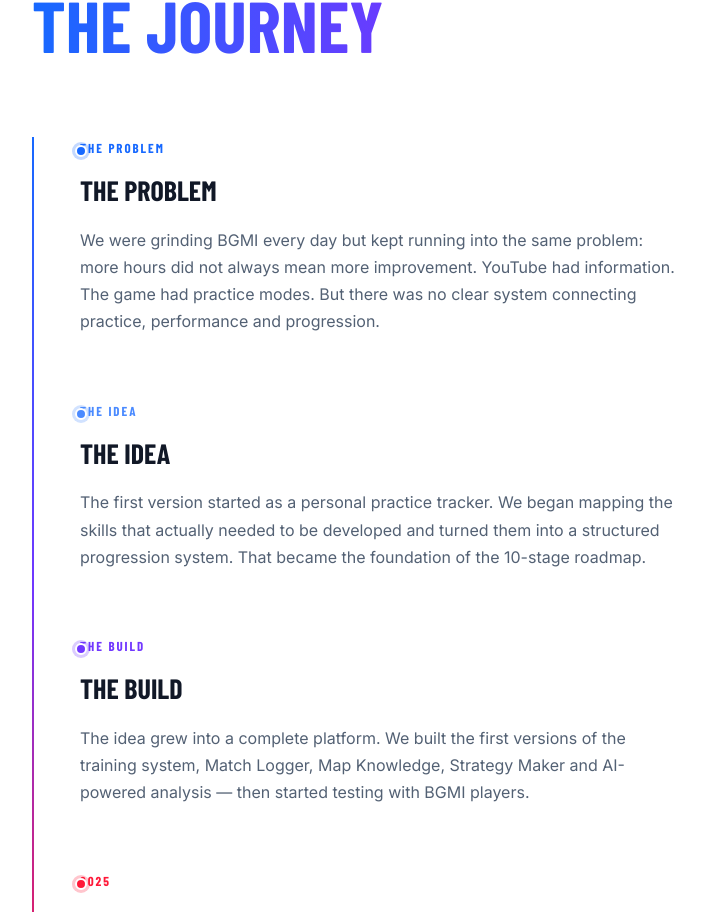
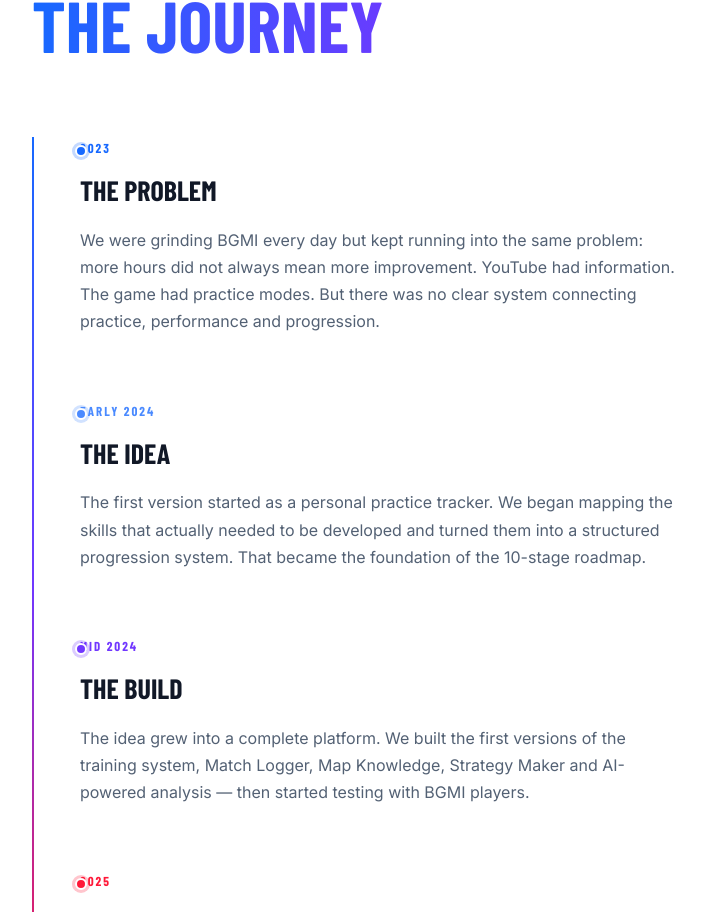
Before and after one commit to johnkarthik055-png/previee.esportselite, a React (Vite) app: page /about in a window 1280 px wide. Shown: the part 4447-5359 px from the top of the page, without its empty margins (222-925 px from the left). Built offline with nearby package versions, Linux system fonts and the light colour scheme; no server answers; a web font is replaced by a local one.

Commit message:
fix timeline year and title duplication on about page

```diff
--- a/src/pages/About.jsx
+++ b/src/pages/About.jsx
@@ -17,10 +17,10 @@ const faqs = [
 ]
 
 const timeline = [
-  { year: 'THE PROBLEM', accent: '#1769FF', title: 'THE PROBLEM', desc: 'We were grinding BGMI every day but kept running into the same problem: more hours did not always mean more improvement. YouTube had information. The game had practice modes. But there was no clear system connecting practice, performance and progression.' },
-  { year: 'THE IDEA', accent: '#4A8AFF', title: 'THE IDEA', desc: 'The first version started as a personal practice tracker. We began mapping the skills that actually needed to be developed and turned them into a structured progression system. That became the foundation of the 10-stage roadmap.' },
-  { year: 'THE BUILD', accent: '#7137FF', title: 'THE BUILD', desc: 'The idea grew into a complete platform. We built the first versions of the training system, Match Logger, Map Knowledge, Strategy Maker and AI-powered analysis — then started testing with BGMI players.' },
-  { year: '2025', accent: '#FF1838', title: 'THE BUILD CONTINUES', desc: 'We are still building. The platform is in development — being tested, refined and shaped around what BGMI players actually need before we open the doors.' },
+  { year: '2023',       accent: '#1769FF', title: 'THE PROBLEM',       desc: 'We were grinding BGMI every day but kept running into the same problem: more hours did not always mean more improvement. YouTube had information. The game had practice modes. But there was no clear system connecting practice, performance and progression.' },
+  { year: 'Early 2024', accent: '#4A8AFF', title: 'THE IDEA',           desc: 'The first version started as a personal practice tracker. We began mapping the skills that actually needed to be developed and turned them into a structured progression system. That became the foundation of the 10-stage roadmap.' },
+  { year: 'Mid 2024',   accent: '#7137FF', title: 'THE BUILD',          desc: 'The idea grew into a complete platform. We built the first versions of the training system, Match Logger, Map Knowledge, Strategy Maker and AI-powered analysis — then started testing with BGMI players.' },
+  { year: '2025',       accent: '#FF1838', title: 'THE BUILD CONTINUES', desc: 'We are still building. The platform is in development — being tested, refined and shaped around what BGMI players actually need before we open the doors.' },
 ]
 
 const G = {
```
